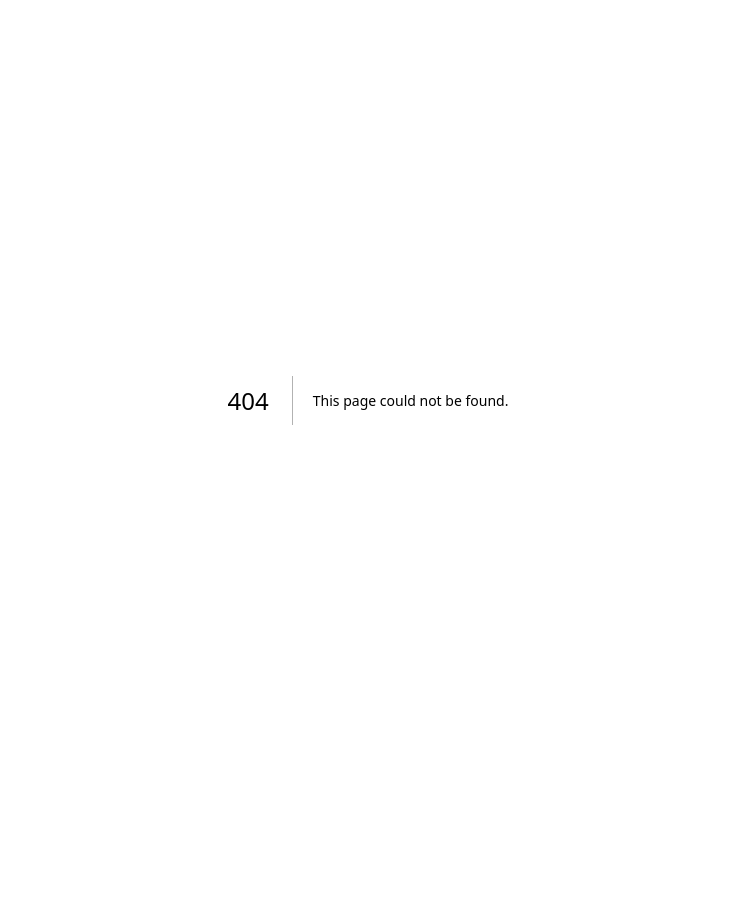
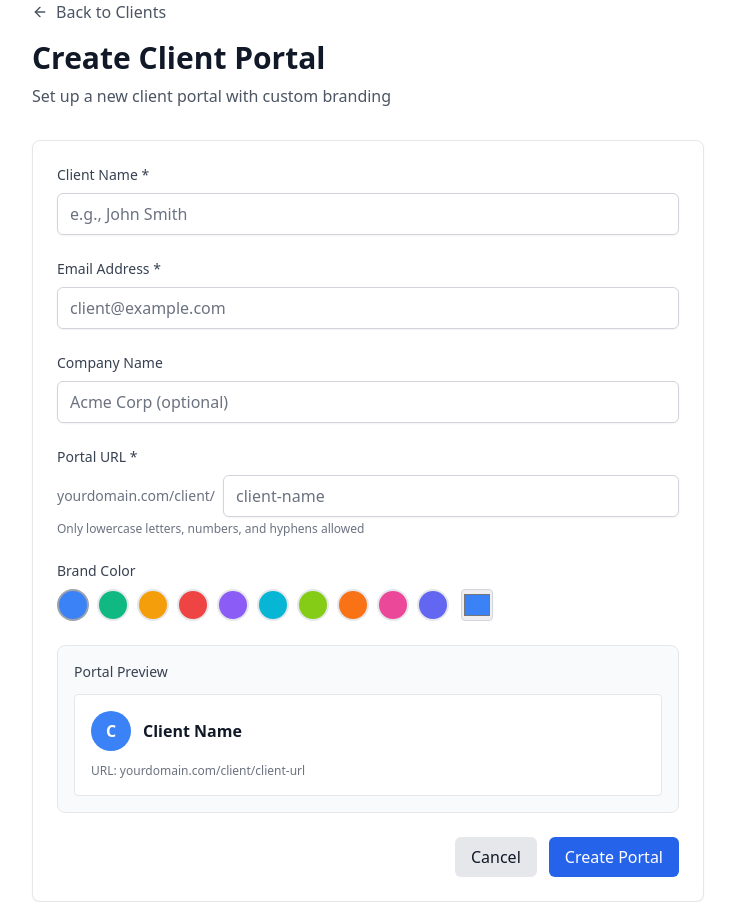
Before and after one commit to Mikey-Sam1997/Client-Tablet, a Next.js app: page /dashboard/clients/new in a window 1280 px wide. Before the commit this address had no page. Shown: the whole page, without its empty margins (272-1007 px from the left). Before the commit the page ends 800 px from the top, so only its background shows below. Built offline with nearby package versions, Linux system fonts and the light colour scheme.

Commit message:
Create page.tsx

```diff
--- /dev/null
+++ b/app/dashboard/clients/new/page.tsx
@@ -0,0 +1,220 @@
+'use client'
+
+import { useState } from 'react'
+import { useRouter } from 'next/navigation'
+import Link from 'next/link'
+import { ArrowLeft } from 'lucide-react'
+import toast from 'react-hot-toast'
+
+const BRAND_COLORS = [
+  '#3B82F6', '#10B981', '#F59E0B', '#EF4444', '#8B5CF6',
+  '#06B6D4', '#84CC16', '#F97316', '#EC4899', '#6366F1'
+]
+
+export default function NewClientPage() {
+  const [formData, setFormData] = useState({
+    name: '',
+    email: '',
+    company: '',
+    subdomain: '',
+    brandColor: '#3B82F6',
+  })
+  const [isLoading, setIsLoading] = useState(false)
+  const router = useRouter()
+
+  const handleSubmit = async (e: React.FormEvent) => {
+    e.preventDefault()
+    setIsLoading(true)
+
+    try {
+      const response = await fetch('/api/clients', {
+        method: 'POST',
+        headers: {
+          'Content-Type': 'application/json',
+        },
+        body: JSON.stringify(formData),
+      })
+
+      const data = await response.json()
+
+      if (response.ok) {
+        toast.success('Client portal created successfully!')
+        router.push(`/dashboard/clients/${data.client.id}`)
+      } else {
+        toast.error(data.error || 'Failed to create client portal')
+      }
+    } catch (error) {
+      toast.error('Something went wrong')
+    } finally {
+      setIsLoading(false)
+    }
+  }
+
+  const handleChange = (e: React.ChangeEvent<HTMLInputElement>) => {
+    const { name, value } = e.target
+    setFormData(prev => ({
+      ...prev,
+      [name]: value,
+      // Auto-generate subdomain from name if name is being changed
+      ...(name === 'name' && {
+        subdomain: value.toLowerCase().replace(/[^a-z0-9]/g, '-').replace(/-+/g, '-').replace(/^-|-$/g, '')
+      })
+    }))
+  }
+
+  return (
+    <div className="max-w-2xl mx-auto">
+      {/* Header */}
+      <div className="mb-8">
+        <Link href="/dashboard/clients" className="flex items-center text-gray-600 hover:text-gray-800 mb-4">
+          <ArrowLeft className="h-4 w-4 mr-2" />
+          Back to Clients
+        </Link>
+        <h1 className="text-3xl font-bold text-gray-900">Create Client Portal</h1>
+        <p className="text-gray-600 mt-2">Set up a new client portal with custom branding</p>
+      </div>
+
+      {/* Form */}
+      <div className="card">
+        <form onSubmit={handleSubmit} className="space-y-6">
+          <div>
+            <label htmlFor="name" className="block text-sm font-medium text-gray-700 mb-2">
+              Client Name *
+            </label>
+            <input
+              type="text"
+              id="name"
+              name="name"
+              required
+              value={formData.name}
+              onChange={handleChange}
+              className="input"
+              placeholder="e.g., John Smith"
+            />
+          </div>
+
+          <div>
+            <label htmlFor="email" className="block text-sm font-medium text-gray-700 mb-2">
+              Email Address *
+            </label>
+            <input
+              type="email"
+              id="email"
+              name="email"
+              required
+              value={formData.email}
+              onChange={handleChange}
+              className="input"
+              placeholder="client@example.com"
+            />
+          </div>
+
+          <div>
+            <label htmlFor="company" className="block text-sm font-medium text-gray-700 mb-2">
+              Company Name
+            </label>
+            <input
+              type="text"
+              id="company"
+              name="company"
+              value={formData.company}
+              onChange={handleChange}
+              className="input"
+              placeholder="Acme Corp (optional)"
+            />
+          </div>
+
+          <div>
+            <label htmlFor="subdomain" className="block text-sm font-medium text-gray-700 mb-2">
+              Portal URL *
+            </label>
+            <div className="flex items-center">
+              <span className="text-gray-500 text-sm mr-2">yourdomain.com/client/</span>
+              <input
+                type="text"
+                id="subdomain"
+                name="subdomain"
+                required
+                value={formData.subdomain}
+                onChange={handleChange}
+                className="input flex-1"
+                placeholder="client-name"
+                pattern="[a-z0-9-]+"
+                title="Only lowercase letters, numbers, and hyphens allowed"
+              />
+            </div>
+            <p className="text-xs text-gray-500 mt-1">
+              Only lowercase letters, numbers, and hyphens allowed
+            </p>
+          </div>
+
+          <div>
+            <label className="block text-sm font-medium text-gray-700 mb-2">
+              Brand Color
+            </label>
+            <div className="flex items-center space-x-3">
+              <div className="flex space-x-2">
+                {BRAND_COLORS.map((color) => (
+                  <button
+                    key={color}
+                    type="button"
+                    onClick={() => setFormData(prev => ({ ...prev, brandColor: color }))}
+                    className={`w-8 h-8 rounded-full border-2 ${
+                      formData.brandColor === color ? 'border-gray-400' : 'border-gray-200'
+                    }`}
+                    style={{ backgroundColor: color }}
+                  />
+                ))}
+              </div>
+              <input
+                type="color"
+                value={formData.brandColor}
+                onChange={(e) => setFormData(prev => ({ ...prev, brandColor: e.target.value }))}
+                className="w-8 h-8 rounded border border-gray-300 cursor-pointer"
+              />
+            </div>
+          </div>
+
+          {/* Preview */}
+          <div className="border rounded-lg p-4 bg-gray-50">
+            <h3 className="text-sm font-medium text-gray-700 mb-3">Portal Preview</h3>
+            <div className="bg-white rounded border p-4">
+              <div className="flex items-center space-x-3 mb-3">
+                <div
+                  className="w-10 h-10 rounded-full flex items-center justify-center text-white font-semibold"
+                  style={{ backgroundColor: formData.brandColor }}
+                >
+                  {formData.name.charAt(0).toUpperCase() || 'C'}
+                </div>
+                <div>
+                  <h4 className="font-semibold text-gray-900">
+                    {formData.name || 'Client Name'}
+                  </h4>
+                  {formData.company && (
+                    <p className="text-sm text-gray-500">{formData.company}</p>
+                  )}
+                </div>
+              </div>
+              <div className="text-xs text-gray-500">
+                URL: yourdomain.com/client/{formData.subdomain || 'client-url'}
+              </div>
+            </div>
+          </div>
+
+          <div className="flex justify-end space-x-3">
+            <Link href="/dashboard/clients" className="btn btn-secondary">
+              Cancel
+            </Link>
+            <button
+              type="submit"
+              disabled={isLoading}
+              className="btn btn-primary"
+            >
+              {isLoading ? 'Creating...' : 'Create Portal'}
+            </button>
+          </div>
+        </form>
+      </div>
+    </div>
+  )
+}
```
